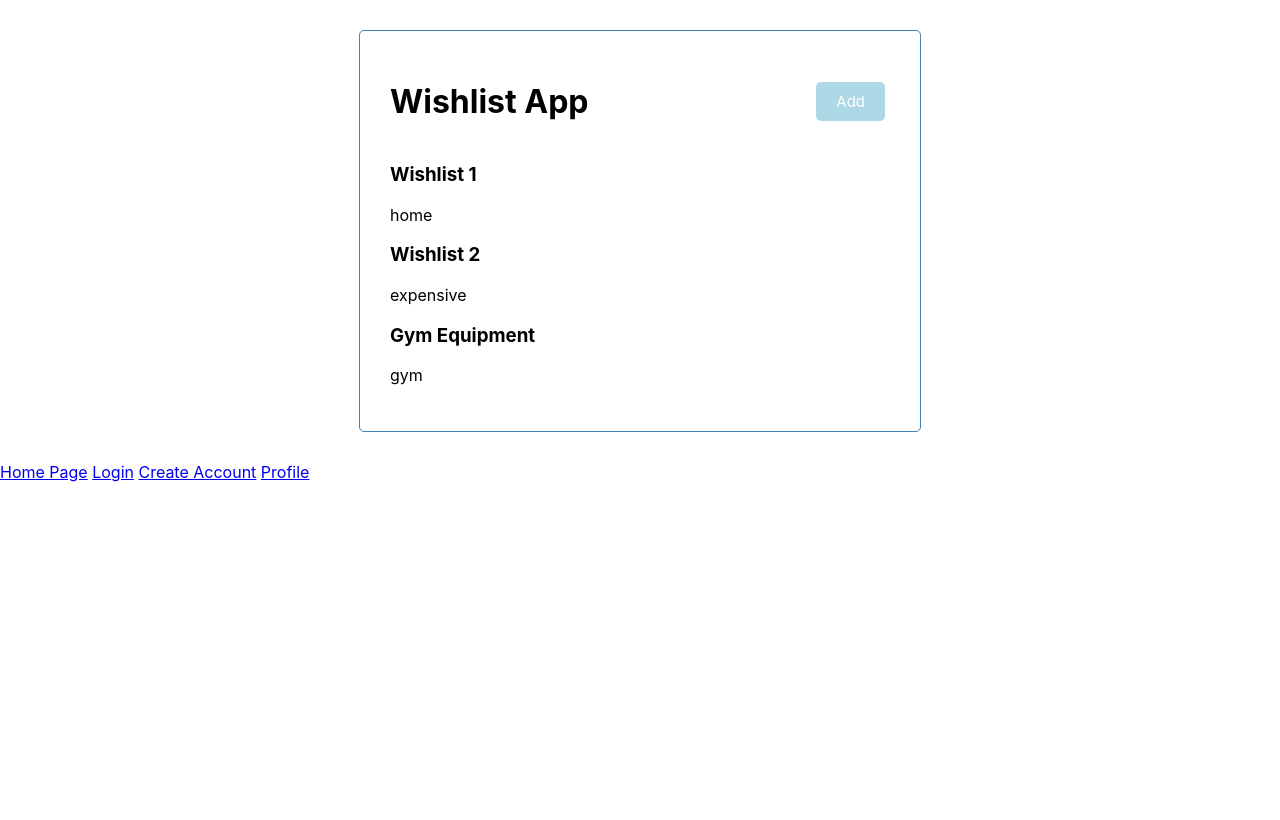
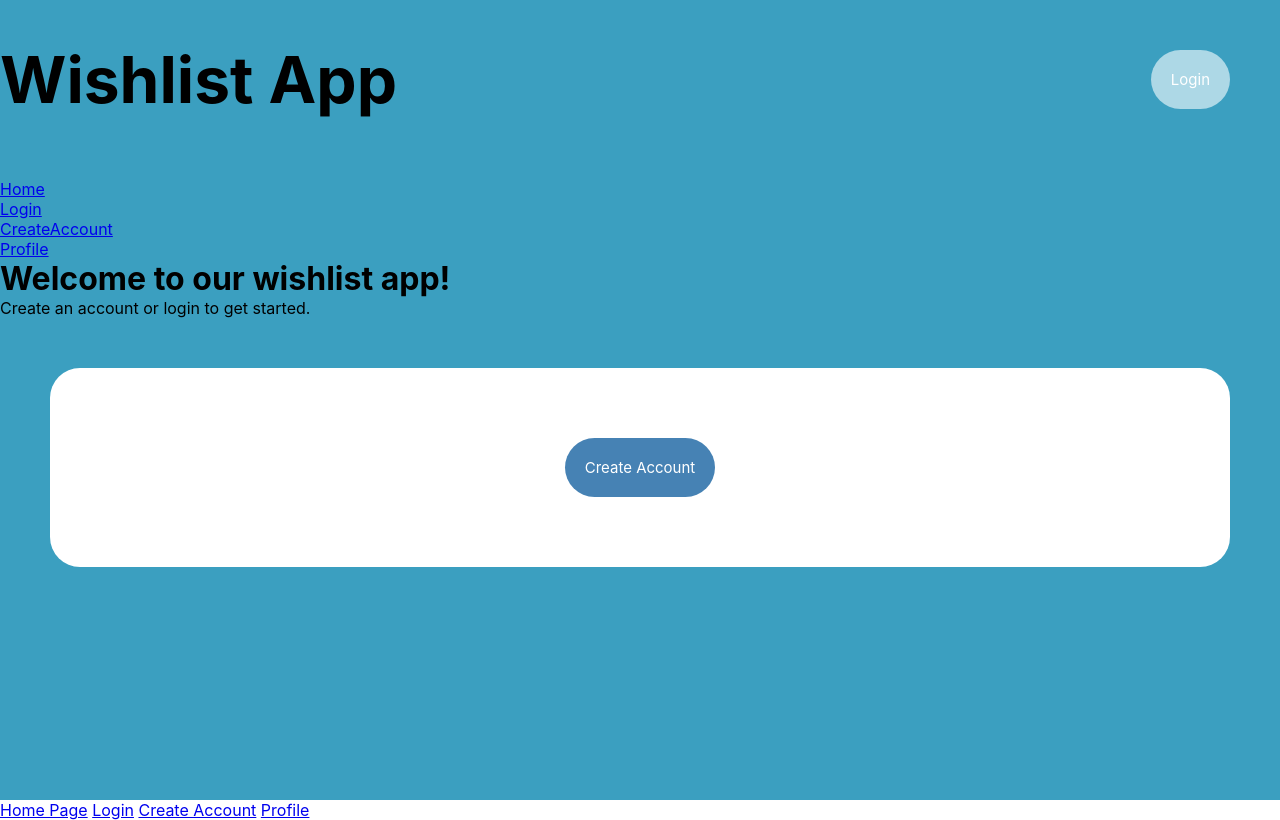
Before and after one commit to DannyJacoby/Wish_List_Website, a React (Create React App) app in the folder frontend/: page / in a window 1280 px wide. Built offline with nearby package versions, Linux system fonts and the light colour scheme; no server answers.

Commit message:
added react routing

```diff
--- a/frontend/package.json
+++ b/frontend/package.json
@@ -8,6 +8,8 @@
         "@testing-library/user-event": "^12.7.3",
         "react": "^17.0.1",
         "react-dom": "^17.0.1",
+        "react-router": "^5.2.0",
+        "react-router-dom": "^5.2.0",
         "react-scripts": "4.0.3",
         "web-vitals": "^1.1.0"
     },
--- a/frontend/src/App.css
+++ b/frontend/src/App.css
@@ -1,5 +1,7 @@
 .App {
-    text-align: center;
+    height: 100vh;
+    background: rgb(59, 159, 192);
+    min-height: 100vh;
 }
 
 .App-logo {
--- a/frontend/src/App.js
+++ b/frontend/src/App.js
@@ -1,33 +1,15 @@
 import React, { useState, useEffect } from 'react';
 import Header from './components/Header'
-import Wishlists from './components/Wishlists'
 import './App.css';
+import Button from './components/Button';
+import { NavLink, Switch, Route, Router } from 'react-router-dom';
+import { BrowserRouter } from 'react-router-dom';
 
 var herokuURL="https://wishlist-cst438.herokuapp.com/time"
 var localHost="http://localhost:5000/time"
 
 function App() {
   const [currentTime, setCurrentTime] = useState(0);
-  const [wishlists, setWishlists] = useState( [
-    {
-        id: 1,
-        text: 'Wishlist 1',
-        category: 'home',
-        reminder: true,
-    },
-    {
-        id: 2,
-        text: 'Wishlist 2',
-        category: 'expensive',
-        reminder: true,
-    },
-    {
-        id: 3,
-        text: 'Gym Equipment',
-        category: 'gym',
-        reminder: false,
-    }
-])
 
   useEffect(() => {
     fetch(localHost).then(res => res.json()).then(data => {
@@ -36,11 +18,70 @@ function App() {
   }, []);
 
   return (
-    <div className="container">
-      <Header />
-      <Wishlists wishlists={wishlists} />
+    <BrowserRouter>
+    <div className="App">
+      <h1>
+        <Header title={"Wishlist App"}/>
+      </h1>
+      <Navigation />
+      <Main />
+      <div className="btn">
+        <Button text={"Create Account"}/>
+      </div>
+
     </div>
+    </BrowserRouter>
   );
 }
 
+
+const Navigation = () => (
+  <nav>
+    <ul>
+      <li><NavLink to='/'>Home</NavLink></li>
+      <li><NavLink to='/login'>Login</NavLink></li>
+      <li><NavLink to='/createaccount'>CreateAccount</NavLink></li>
+      <li><NavLink to='/profile'>Profile</NavLink></li>
+    </ul>
+  </nav>
+);
+
+const Home = () => (
+  <div className='home'>
+    <h1>Welcome to our wishlist app!</h1>
+    <p> Create an account or login to get started.</p>
+  </div>
+);
+
+const Login = () => (
+  <div className='login'>
+    <h1>Login Page</h1>
+    <p>Ipsum dolor dolorem consectetur est velit fugiat. Dolorem provident corporis fuga saepe distinctio ipsam? Et quos harum excepturi dolorum molestias?</p>
+
+  </div>
+);
+
+const CreateAcc = () => (
+  <div className='createaccount'>
+    <h1>Create an Account!</h1>
+    <p>Enter your name, username, email, and password to get started.<strong>hello@example.com</strong></p>
+  </div>
+);
+
+const Profile = () => (
+  <div className='profile'>
+    <h1>Profile Page</h1>
+    <p> Create or view your wishlists here.</p>
+  </div>
+);
+
+const Main = () => (
+  <Switch>
+    <Route path='/' component={Home}></Route>
+    <Route path='/login' component={Login}></Route>
+    <Route path='/createaccount' component={CreateAcc}></Route>
+    <Route path='/profile' component={Profile}></Route>
+  </Switch>
+);
+
 export default App;
--- a/frontend/src/components/Header.js
+++ b/frontend/src/components/Header.js
@@ -2,13 +2,13 @@ import Button from './Button'
 
 const Header = ({ title }) => {
     const onClick = () => {
-        console.log('Click')
+        console.log('Clicked')
     }
 
     return (
         <header className='header'>
             <h1>{title}</h1>
-            <Button color='lightblue' text='Add' onClick=
+            <Button color='lightblue' text='Login' onClick=
             {onClick}/>
         </header>
     )
--- a/frontend/src/index.css
+++ b/frontend/src/index.css
@@ -1,3 +1,9 @@
+*{
+  margin: 0;
+  padding:0;
+  box-sizing: border-box;
+}
+
 body {
   margin: 0;
   font-family: -apple-system, BlinkMacSystemFont, 'Segoe UI', 'Roboto', 'Oxygen',
@@ -21,21 +27,30 @@ body {
   min-height: 300px;
   border: 1px solid steelblue;
   padding: 30px;
-  border-radius: 5px;
+  border-radius: 10px;
+  background: white;
+  display: flex;
+  flex-direction: column;
+  justify-content: space-around;
+  align-items: center;
 }
 
 .btn {
   display: inline-block;
-  background: #000;
+  background: rgb(255, 255, 255);
   color: #fff;
   border: none;
-  padding: 10px 20px;
-  margin: 5px;
-  border-radius: 5px;
+  padding: 20px;
+  margin: 50px;
+  border-radius: 30px;
   cursor: pointer;
   text-decoration: none;
   font-size: 15px;
   font-family: inherit;
+  display: flex;
+  flex-direction: column;
+  justify-content: space-around;
+  align-items: center;
 }
 
 code {
--- a/frontend/src/index.js
+++ b/frontend/src/index.js
@@ -3,12 +3,13 @@ import ReactDOM from 'react-dom';
 import './index.css';
 import App from './App';
 import reportWebVitals from './reportWebVitals';
+import { BrowserRouter, Route } from 'react-router-dom';
 
-ReactDOM.render(
-  <React.StrictMode>
+ReactDOM.render((
+  <BrowserRouter>
     <App />
-  </React.StrictMode>,
-  document.getElementById('root')
+  </BrowserRouter>
+  ), document.getElementById('root')
 );
 
 // If you want to start measuring performance in your app, pass a function
```
Also changed, not shown: frontend/src/Routes.js (added, +22 -0 lines), 2 other files (tests, documents, lock files or other folders).
